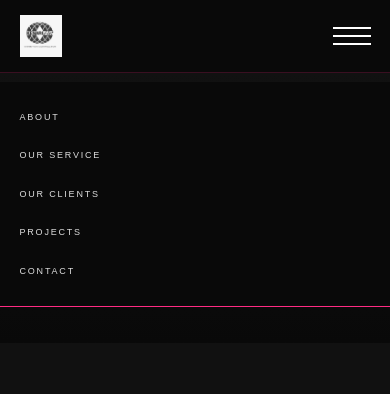
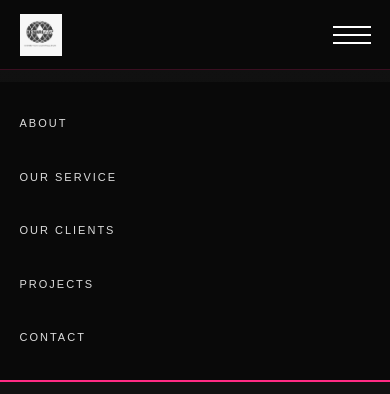
Before and after one commit to KenariArtExhibition/KenariArtExhibition.github.io, a plain HTML site: page project-detail.html in a window 390 px wide. Both pictures are taken after a click on the button 351 px from the left and 36 px from the top of the page. Shown: the top 394 px of the page. Drawn offline with Linux system fonts and the light colour scheme; grey boxes are pictures that could not be loaded.

Commit message:
update css/style.css

```diff
--- a/css/style.css
+++ b/css/style.css
@@ -383,3 +383,74 @@ img {
         font-size: 9px;
     }
 }
+
+
+/* ===== OUR SERVICE: CENTER ALIGNMENT ===== */
+
+.service-section .section-head.split-head {
+    display: flex;
+    flex-direction: column;
+    align-items: center;
+    text-align: center;
+    gap: 20px;
+}
+
+.service-section .section-head.split-head > div {
+    width: 100%;
+    text-align: center;
+}
+
+.service-section .section-head.split-head > p {
+    max-width: 650px;
+    margin: 0 auto;
+    padding: 0;
+    text-align: center;
+}
+
+/* ===== PROJECT DETAIL: MOBILE NAVBAR ===== */
+
+@media (max-width: 700px) {
+
+    .project-detail-page .site-header {
+        position: relative !important;
+        top: auto !important;
+        left: auto !important;
+        height: 70px;
+        padding: 0 5vw;
+        display: flex;
+        justify-content: space-between;
+        align-items: center;
+        background: #090909;
+    }
+
+    .project-detail-page .menu-toggle {
+        display: block;
+        cursor: pointer;
+        width: 38px;
+        padding: 0;
+    }
+
+    .project-detail-page .main-nav {
+        display: none;
+        position: absolute;
+        top: 70px;
+        left: 0;
+        width: 100%;
+        padding: 25px 5vw;
+        background: #090909;
+        border-bottom: 2px solid #ff2b83;
+        flex-direction: column;
+        align-items: flex-start;
+        gap: 20px;
+        z-index: 100;
+    }
+
+    .project-detail-page .main-nav.open {
+        display: flex;
+    }
+
+    .project-detail-page .main-nav a {
+        font-size: 11px;
+        letter-spacing: 2px;
+    }
+}
```
